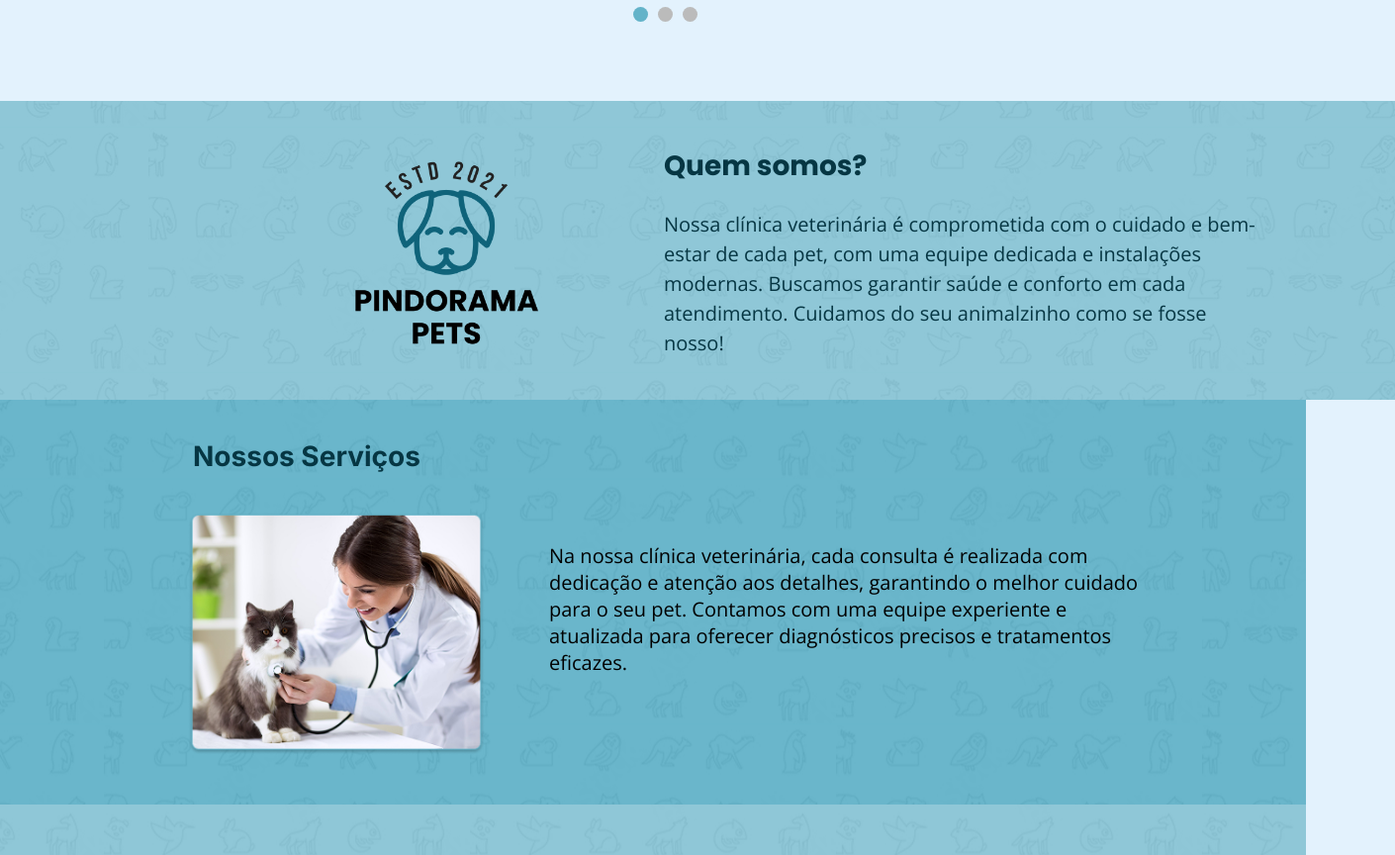
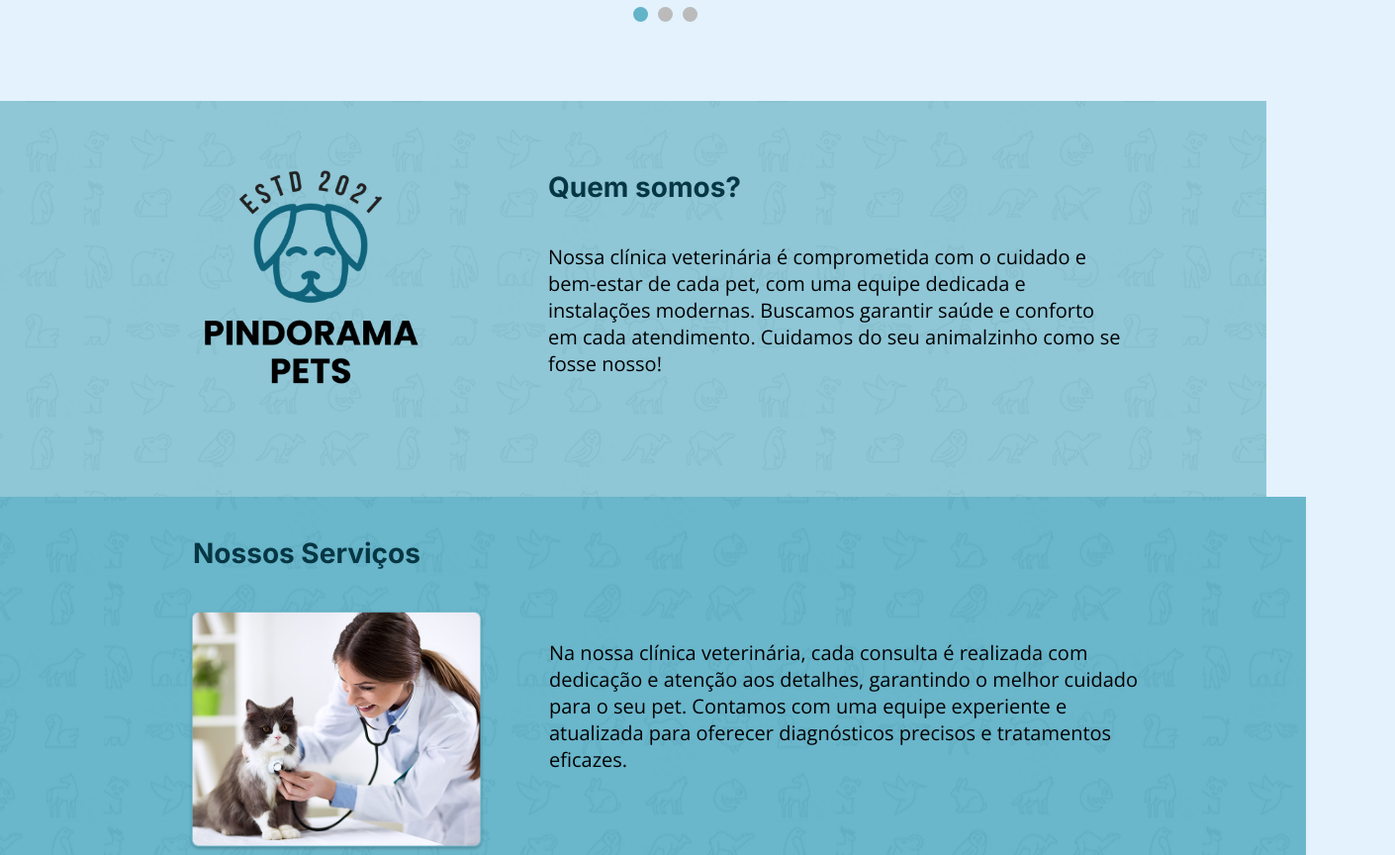
Before and after one commit to yasSayuri/Pindorama-Pets, a plain HTML site: page index.html in a window 1280 px wide. Shown: the part 979-1843 px from the top of the page at 99% size, 1410 px wide, since content can reach past the window. Drawn offline with nearby package versions, Linux system fonts and the light colour scheme.

Commit message:
arrumei a seção sobre

```diff
--- a/index.html
+++ b/index.html
@@ -19,6 +19,7 @@
 </head>
 <body>
     <header>
+
         <div class="logo" id="inicio"> <a href="#hero"><img src="assets/images/Logo-horizontal.svg" alt="Pindorama Pets"> </a></div>
         <nav>
             <ul>
@@ -28,8 +29,11 @@
                 <li><a href="#EntreContato">Contato</a></li>
             </ul>
         </nav>
+
     </header>
+
     <div class="espaco" id="hero"></div>
+
     <main>
         <section class="hero">
             <div class="hero-container">
@@ -39,6 +43,7 @@
                 </div>
                 <img src="assets/images/img.svg" alt="Imagem do banner">
             </div>
+
 
 
             <div class="carrossel">
@@ -86,13 +91,16 @@
                 <span class="dot" id="dot3"></span>
             </div>
         </section>
+
             <section class="sobre" id="QuemSomos">
-                <img src="assets/images/logo2.png" alt="Pindorama Pets">
-                <div class="sobre-texto">
-                    <h2 id="titulo-sobre">Quem somos?</h2>
-                    <p id="paragrafo-sobre">
-                        Nossa clínica veterinária é comprometida com o cuidado e bem-estar de cada pet, com uma equipe dedicada e instalações modernas. Buscamos garantir saúde e conforto em cada atendimento. Cuidamos do seu animalzinho como se fosse nosso!
-                    </p>
+                <div class="sobre-container">
+                    <div class="sobre-conteudo">
+                        <div class="sobre-texto">
+                            <h2 id="titulo-sobre">Quem somos?</h2>
+                            <p id="paragrafo-sobre">Nossa clínica veterinária é comprometida com o cuidado e bem-estar de cada pet, com uma equipe dedicada e instalações modernas. Buscamos garantir saúde e conforto em cada atendimento. Cuidamos do seu animalzinho como se fosse nosso!</p>
+                        </div>
+                        <img src="assets/images/logo2.png" alt="Pindorama Pets">
+                    </div>
                 </div>
             </section>
 
@@ -287,7 +295,7 @@
     <footer>
         <div class="footer-container">
             <div class="footer-logo">
-                <a href="#inicio"><img src="assets/images/logo2.png" alt="Pindorama Pets"></a>
+                <a href="#hero"><img src="assets/images/logo2.png" alt="Pindorama Pets"></a>
             </div>
             <div class="footer-section">
                 <h3>NOSSOS SERVIÇOS</h3>
--- a/styles.css
+++ b/styles.css
@@ -13,25 +13,28 @@ html{
 
 header {
     position: fixed;
+    top: 0;
+    left: 0;
     display: flex;
     justify-content: space-between;
     align-items: center;
-    padding: 15px 20px;
+    padding: 10px 20px;
     background-color: #fff;
     width: 100%;
+
     z-index: 9999;
 }
 
 .logo img {
     width: 300px;
-    margin-left: 165px;
+    margin-left: 195px;
 }
 
 nav ul {
     list-style: none;
     display: flex;
     gap: 40px;
-    margin-right: 225px;
+    margin-right: 190px;
 }
 
 nav a {
@@ -39,6 +42,7 @@ nav a {
     text-decoration: none;
     color: #063643;
     font-size: 24px;
+    white-space: nowrap;
 }
 
 .espaco{
@@ -404,43 +408,50 @@ nav a {
 
 .sobre {
     display: flex;
+    flex-direction: column;
     align-items: center;
-    padding: 1px;
-    width: 110%;
-    min-height: 100hv;
     margin-top: 30px;
+    width: 100vw;
     background-color: #89C5D5;
     background-image:   url("assets/images/fundo.png");
     background-position: center;
     position: relative;
+    text-align: center;
+    min-height: 400px;
 }
 
-
-.sobre img {
-    width: 300px;
-    height: auto;
-    margin-right: 70px;
-    margin-left: 300px;
+.sobre-container {
+    max-width: 1000px;
+    width: 100%;
 }
 
-.sobre-texto {
-    max-width: 600px;
-}
-
-#titulo-sobre {
-    font-family: 'Poppins';
+#titulo-sobre{
+    font-family: 'Inter';
     font-size: 28px;
     font-weight: bold;
     color: #063643;
     text-align: left;
+    margin-left: 65px;
+    margin-top: 70px;
+    margin-bottom: 20px;
+}
+
+.sobre-conteudo {
+    display: flex;
+    flex-direction: row-reverse;
 }
 
 #paragrafo-sobre {
     font-family: 'Open Sans';
+    text-align: left;
     font-size: 20px;
-    line-height: 1.5;
-    color:#063643;
-    text-align: left;
+    margin-left: 65px;
+    margin-top: 40px;
+}
+
+.sobre-conteudo img {
+    width: 350px;
+    margin-left: -1px;
 }
 
 .servicos {
@@ -604,6 +615,7 @@ footer {
     max-height: 460px;
     display: flex;
     margin-left: 180px;
+    padding-right: 10px;
 
 }
 
@@ -853,4 +865,41 @@ label {
     background: #063643;
 }
 
-/*RESPONSIVOS*/
+/*RESPONSIVOS
+
+
+@media screen and (max-width: 2560px){
+    .logo img{
+        margin-left: 720px;
+    }
+    nav ul{
+        margin-right: 1260px;
+    }
+
+    .carousel-nav button#prevBtn {
+        position: absolute;
+        left: 740px;
+
+    }
+
+    .carousel-nav button#nextBtn {
+        position: absolute;
+        right: 680px;
+    }
+
+    .sobre img{
+        margin-left: 780px;
+    }
+
+    .equipe{
+        margin-left: 730px;
+    }
+
+    #avaliacao-btn{
+        margin-right: 610px;
+    }
+
+    .formulario h2{
+        margin-left: 515px;
+    }
+}
```
